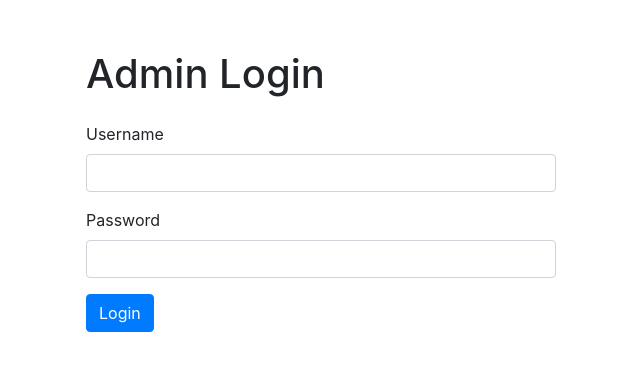
After one commit to mohammadjadallah/talebuilder, a Flask app: page /login in a window 1280 px wide. The commit adds this page. Shown: the top 371 px of the page, without its empty margins (319-959 px from the left). Run offline with Flask 3, Linux system fonts and the light colour scheme; some libraries are stand-ins or nearby versions.

Commit message:
TaleBuilder BY MOHAMMAD ALJADALLAH

```diff
--- a/main.py
+++ b/main.py
@@ -1,9 +1,22 @@
-from flask import Flask, render_template, request, jsonify, send_file
+# This Website, code [HTML, CSS, JS, PYTHON] built BY MOHAMMAD AL JADALLAH, JORDANIAN. The best.
+# This project was entered into the Google Gemini competition.
+
+# ========================================================================================
+# Warning: Elevenlabs do some restrictions on their api, so this is a limited version
+# and you may not be able to run voices on the story you get due to the limitations.
+# So you can use your API key of elevenlabs.
+# Also, they do changes on their API, so if you face a problem we did not solve it yet...
+
+from flask import Flask, render_template, request, jsonify, redirect, url_for, flash, session
+from flask_sqlalchemy import SQLAlchemy
+from werkzeug.utils import secure_filename
+from PIL import Image
+import os
 from elevenlabs import play
 from elevenlabs.client import ElevenLabs
 import google.generativeai as genai
-import PIL.Image
-import io
+from flask_bcrypt import Bcrypt
+from werkzeug.security import generate_password_hash, check_password_hash
 
 # Configure Google Generative AI API
 GOOGLE_API_KEY = "AIzaSyClHfsmtQgIT7SczQwDfYBW3MDJRfpPmOY"
@@ -12,39 +25,58 @@ genai.configure(api_key=GOOGLE_API_KEY)
 # Configure Eleven Labs API
 ELEVEN_API_KEY = "sk_75d849fd0074c81e2d2414ba39a552411bdfca74f9ef31e5"
 client = ElevenLabs(api_key=ELEVEN_API_KEY)
-# sk_0d3aa1285581235db6b47fd09a786da8a2ba706c72c70ed3
+
 app = Flask(__name__)
+app.config['SQLALCHEMY_DATABASE_URI'] = 'sqlite:///user_content.db'
+app.config['SECRET_KEY'] = 'your_secret_key'
+app.config['UPLOAD_FOLDER'] = 'static/uploads'
+app.config['ALLOWED_EXTENSIONS'] = {'png', 'jpg', 'jpeg', 'gif'}
 
-# Route to render index.html
+db = SQLAlchemy(app)
+bcrypt = Bcrypt(app)
+
+class User(db.Model):
+    id = db.Column(db.Integer, primary_key=True)
+    username = db.Column(db.String(50), unique=True, nullable=False)
+    password = db.Column(db.String(100), nullable=False)
+
+class UserContent(db.Model):
+    id = db.Column(db.Integer, primary_key=True)
+    text = db.Column(db.Text, nullable=False)
+    image_filename = db.Column(db.String(150), nullable=False)
+
+def allowed_file(filename):
+    return '.' in filename and filename.rsplit('.', 1)[1].lower() in app.config['ALLOWED_EXTENSIONS']
+
 @app.route('/')
 def index():
     return render_template('index.html')
 
-# Route to render about.html
 @app.route('/about')
 def about():
     return render_template('about.html')
 
-# Route to render contactus.html
 @app.route('/contactus')
 def contactus():
     return render_template('contactus.html')
 
-# Route to render createStory.html
 @app.route('/createStory')
 def create_story():
     return render_template('createStory.html')
 
-# API endpoint to process uploaded image
 @app.route('/process_image', methods=['POST'])
 def process_image():
     try:
         file = request.files['image']
-        if file and file.filename != '':
-            # Read the image
-            img = PIL.Image.open(file)
+        if file and allowed_file(file.filename):
+            filename = secure_filename(file.filename)
+            filepath = os.path.join(app.config['UPLOAD_FOLDER'], filename)
 
-            # Create the GenerativeModel
+            # Save the image in a compatible format
+            img = Image.open(file)
+            img.save(filepath, format=img.format)
+
+            # Generate text based on the image
             model = genai.GenerativeModel(
                 model_name="gemini-1.5-flash-latest",
                 safety_settings=[
@@ -62,45 +94,107 @@ def process_image():
                 },
             )
 
-            # Start the chat session
             chat_session = model.start_chat(history=[])
 
-            # Generate the story based on the image
             message = "I want you to be my data analyst and make a compelling storytelling based on the image of the chart provided."
             response = chat_session.send_message([message, img])
             story = response.candidates[0].content.parts[0].text
 
-            # Remove quotes and newline characters
             story = story.replace('"', '').replace('\n', '').replace('*', '')
+
+            new_content = UserContent(text=story, image_filename=filename)
+            db.session.add(new_content)
+            db.session.commit()
 
             return story
         else:
-            return 'Error processing image. Please try again.', 400
+            return 'Invalid file format. Please upload an image in PNG, JPG, JPEG, or GIF format.', 400
     except Exception as e:
         return str(e), 500
 
-# API endpoint to convert text to speech
+
+# Warning: Elevenlabs do some restrictions on their api, so this is a limited version
+# and you may not be able to run voices on the story you get due to the limitations.
+# So you can use your API key of elevenlabs.
+# Also, they do changes on their API, so if you face a problem we did not solve it yet...
+
 @app.route('/text_to_speech', methods=['POST'])
 def text_to_speech():
     try:
         data = request.json
         text = data.get('text')
+        voice = data.get('voice', 'Rachel')  # Default to 'Rachel' if no voice is provided
+
         if not text:
             return jsonify({'error': 'No text provided'}), 400
 
-        audio = client.generate(
-            text=text,
-            voice="Rachel",
-            model="eleven_multilingual_v2"
-        )
-        play(audio)
+        app.logger.info(f"Generating speech for text: {text} with voice: {voice}")
 
-        # Return a success response after playing the audio
+        try:
+            audio = client.generate(
+                text=text,
+                voice=voice,
+                model="eleven_multilingual_v2"
+            )
+            play(audio)
+        except Exception as e:
+            app.logger.error(f"API error: {e}")
+            return jsonify({'error': f"API error: {e}"}), 500
+
         return jsonify({'message': 'Speech played successfully'}), 200
 
     except Exception as e:
         app.logger.error(f"Error generating speech: {e}")
         return jsonify({'error': str(e)}), 500
 
+# Login route
+@app.route('/login', methods=['GET', 'POST'])
+def login():
+    if request.method == 'POST':
+        username = request.form.get('username')
+        password = request.form.get('password')
+
+        # Check if the provided username and password match the admin credentials
+        admin_user = User.query.filter_by(username=username).first()
+        if admin_user and check_password_hash(admin_user.password, password):
+            # If credentials are correct, store the user_id in session
+            session['user_id'] = admin_user.id
+            return redirect(url_for('admin'))
+        else:
+            flash('Invalid username or password', 'error')
+
+    # Render the login form if not authenticated or if method is GET
+    return render_template('login.html')
+
+@app.route('/admin')
+def admin():
+    if 'user_id' in session:
+        contents = UserContent.query.all()
+        return render_template('admin.html', contents=contents)
+    else:
+        return redirect(url_for('login'))
+
+# Logout route
+@app.route('/logout')
+def logout():
+    session.pop('user_id', None)
+    flash('Logged out successfully', 'info')
+    return redirect(url_for('login'))
+
 if __name__ == '__main__':
+    if not os.path.exists('static/uploads'):
+        os.makedirs('static/uploads')
+
+    with app.app_context():
+        db.create_all()
+
+    # Create a default admin user if not already created
+    with app.app_context():
+        admin_user = User.query.filter_by(username='admin').first()
+        if not admin_user:
+            hashed_password = generate_password_hash('tfr$jmz?vQF#2Cw')
+            new_user = User(username='admin', password=hashed_password)
+            db.session.add(new_user)
+            db.session.commit()
+
     app.run(debug=True)
--- a/static/css/about.css
+++ b/static/css/about.css
@@ -131,6 +131,11 @@ body {
     margin: 20px 0;
 }
 
+.link-page {
+    text-decoration: none;
+    color: white;
+  }
+
 .btn {
     border: none;
     font-size: 0.9rem;
--- a/templates/about.html
+++ b/templates/about.html
@@ -41,7 +41,10 @@
             Here's What We Do
         </h2>
         <div class = "about-btns">
-          <button type = "button" class = "btn btn-white">Try it now</button>
+          <button type = "button" class = "btn btn-white"><a target="_blank" class="link-page"
+             href="{{ url_for('create_story') }}">
+            Try it now</a>
+          </button>
         </div>
 
         <div class = "about-para">
--- /dev/null
+++ b/templates/login.html
@@ -0,0 +1,42 @@
+<!DOCTYPE html>
+<html lang="en">
+<head>
+  <meta charset="UTF-8">
+  <meta name="viewport" content="width=device-width, initial-scale=1.0">
+  <title>Admin Login</title>
+  <link rel="stylesheet" href="https://stackpath.bootstrapcdn.com/bootstrap/4.5.2/css/bootstrap.min.css">
+  <style>
+    body {
+      padding-top: 50px;
+    }
+    .container {
+      max-width: 500px;
+    }
+  </style>
+</head>
+<body>
+  <div class="container">
+    <h1 class="mb-4">Admin Login</h1>
+    <form method="POST" action="{{ url_for('login') }}">
+      <div class="form-group">
+        <label for="username">Username</label>
+        <input type="text" name="username" class="form-control" id="username" required>
+      </div>
+      <div class="form-group">
+        <label for="password">Password</label>
+        <input type="password" name="password" class="form-control" id="password" required>
+      </div>
+      <button type="submit" class="btn btn-primary">Login</button>
+    </form>
+    {% with messages = get_flashed_messages(with_categories=true) %}
+    {% if messages %}
+    <div class="mt-4">
+      {% for category, message in messages %}
+      <div class="alert alert-{{ category }}">{{ message }}</div>
+      {% endfor %}
+    </div>
+    {% endif %}
+    {% endwith %}
+  </div>
+</body>
+</html>
```
Also changed, not shown: requirements.txt (added, +65 -0 lines), templates/admin.html (added, +43 -0 lines), templates/createStory.html (+23 -18 lines), templates/index.html (+6 -5 lines), instance/user_content.db (added), static/uploads/page_1_image_2.png (added), static/uploads/page_1_image_3.png (added), static/uploads/page_1_image_4.png (added), static/uploads/page_3_image_3.png (added), static/uploads/page_4_image_3.png (added).
